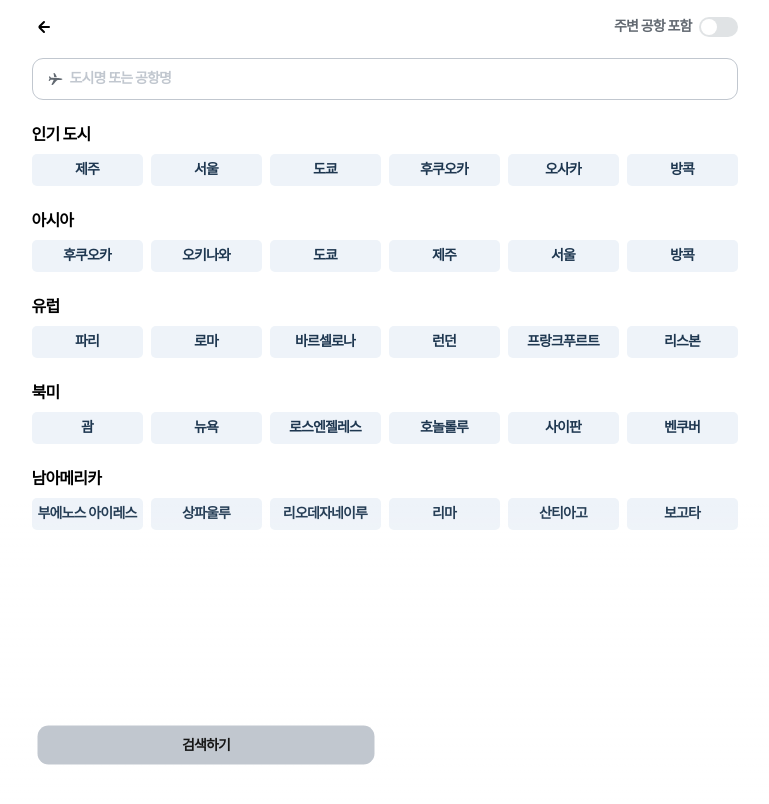
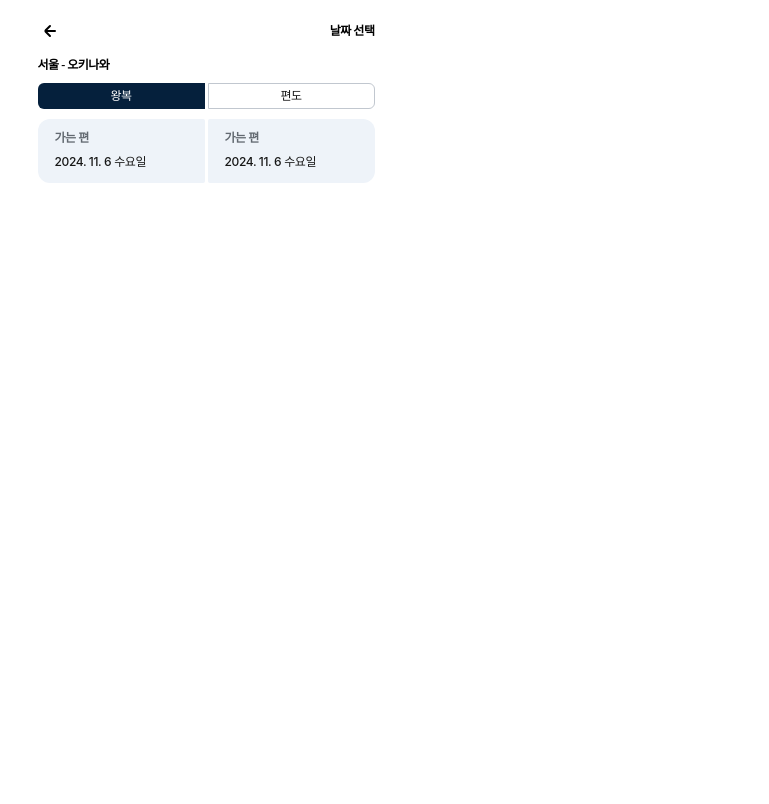
Before and after one commit to heesunee/35-COLLABORATION-WEB-SKYSCANNER, a React (Vite) app: page / in a window 1280 px wide. Shown: the top 804 px of the page, without its empty margins (434-1203 px from the left). Built offline with nearby package versions, Linux system fonts and the light colour scheme.

Commit message:
feat : 캘린더 모달 Top 섹션 구현

```diff
--- /dev/null
+++ b/src/components/home/Calender.tsx
@@ -0,0 +1,5 @@
+const Calender = () => {
+	return <></>;
+};
+
+export default Calender;
--- a/src/components/home/CalenderModal.tsx
+++ b/src/components/home/CalenderModal.tsx
@@ -1,17 +1,137 @@
+import { ArrowLeftBlackIcon } from '@/assets/svg';
+import Calender from '@/components/home/Calender.tsx';
 import PriceModal from '@/components/home/PriceModal.tsx';
+import { flexCssGenerator } from '@/styles/customStyle.ts';
 import { useState } from 'react';
+import styled from 'styled-components';
 
-const CalenderModal = () => {
-	const [isModalOpen, setIsModalOpen] = useState(false);
-	const onModalToggle = () => {
-		setIsModalOpen(!isModalOpen);
+interface props {
+	isOpen: boolean;
+	onModalToggle: () => void;
+}
+const CalenderModal = ({ isOpen = false, onModalToggle }: props) => {
+	const [isPriceModalOpen, setIsPriceModalOpen] = useState(false);
+	const onPriceModalToggle = () => {
+		setIsPriceModalOpen((prev) => !prev);
 	};
 
 	return (
-		<>
-			<PriceModal isVisible={isModalOpen} onModalClose={onModalToggle} />
-		</>
+		<CalenderContainer isOpen={isOpen}>
+			<ContentsWrap>
+				<Header>
+					<ArrowLeftBlackIcon onClick={onModalToggle} />
+					<ModalTitle>날짜 선택</ModalTitle>
+				</Header>
+				<Information>
+					<InforTitle>서울 - 오키나와</InforTitle>
+					<InfoFilter>
+						<InfoFilterLeft>왕복</InfoFilterLeft>
+						<InfoFilterRight>편도</InfoFilterRight>
+					</InfoFilter>
+					<InfoFilter>
+						<InfoGoLeft>
+							<InfoGoTitle>가는 편</InfoGoTitle>
+							<InfoGoContent>2024. 11. 6 수요일</InfoGoContent>
+						</InfoGoLeft>
+						<InfoGoRight>
+							<InfoGoTitle>가는 편</InfoGoTitle>
+							<InfoGoContent>2024. 11. 6 수요일</InfoGoContent>
+						</InfoGoRight>
+					</InfoFilter>
+				</Information>
+				{/*<CalenderInfo>*/}
+				{/*	*/}
+				{/*</CalenderInfo>*/}
+				<Calender />
+			</ContentsWrap>
+			<PriceModal isVisible={isPriceModalOpen} onModalClose={onPriceModalToggle} />
+		</CalenderContainer>
 	);
 };
 
+const CalenderContainer = styled.section<{ isOpen: boolean }>`
+	background-color: ${({ theme }) => theme.colors.white};
+	display: ${({ isOpen }) => (isOpen ? 'block' : 'none')};
+	height: 100%;
+	position: absolute;
+	top: 0;
+	padding: 1.9rem;
+`;
+
+const ContentsWrap = styled.div`
+	${flexCssGenerator('column')}
+`;
+
+const Header = styled.header`
+	${flexCssGenerator('flex', 'space-between', 'center')}
+	width: 100%;
+`;
+const ModalTitle = styled.h2`
+	${({ theme }) => theme.fonts.btn1_eb_12}
+`;
+
+const Information = styled.section`
+	${flexCssGenerator('flex', 'center', 'flex-start', 'column')}
+	margin: 1.4rem 0 2.4rem;
+	gap: 1rem;
+`;
+
+const InforTitle = styled.h3`
+	${({ theme }) => theme.fonts.btn1_eb_12}
+`;
+
+const InfoFilter = styled.div`
+	${flexCssGenerator('flex', 'center')}
+	gap: 0.3rem;
+`;
+
+const InfoBase = styled.div`
+	${({ theme }) => theme.fonts.body6_r_12}
+	width: 16.7rem;
+	height: 2.6rem;
+	flex-shrink: 0;
+	text-align: center;
+	align-content: center;
+`;
+
+const InfoFilterLeft = styled(InfoBase)`
+	color: ${({ theme }) => theme.colors.white};
+	border-radius: 6px 0px 0px 6px;
+	background: ${({ theme }) => theme.colors.darksky};
+`;
+
+const InfoFilterRight = styled(InfoBase)`
+	color: ${({ theme }) => theme.colors.black};
+	border-radius: 0px 6px 6px 0px;
+	border: 1px solid ${({ theme }) => theme.colors.grey30};
+	background: ${({ theme }) => theme.colors.white};
+`;
+
+const InfoGoBase = styled.div`
+	${flexCssGenerator('flex', 'center', 'flex-start', 'column')}
+	width: 167px;
+	flex-shrink: 0;
+	background: ${({ theme }) => theme.colors.skygrey};
+	padding: 1.1rem 1.7rem;
+	gap: 0.6rem;
+`;
+
+const InfoGoLeft = styled(InfoGoBase)`
+	border-radius: 12px 2px 2px 12px;
+`;
+
+const InfoGoRight = styled(InfoGoBase)`
+	border-radius: 2px 12px 12px 2px;
+`;
+
+const InfoGoTitle = styled.h3`
+	${({ theme }) => theme.fonts.btn1_eb_12}
+	color: ${({ theme }) => theme.colors.grey40};
+`;
+
+const InfoGoContent = styled.div`
+	${({ theme }) => theme.fonts.e_body_m_12}
+	color: ${({ theme }) => theme.colors.black};
+`;
+
 export default CalenderModal;
--- a/src/pages/home/index.tsx
+++ b/src/pages/home/index.tsx
@@ -9,12 +9,11 @@ interface IsModalOpenProps {
 
 const Home = () => {
 	const [isModalOpen, setModalOpen] = useState<IsModalOpenProps>({
-		search: true,
-		calender: false,
+		search: false,
+		calender: true,
 	});
 
 	const onModalToggle = (modal: 'search' | 'calender') => {
-		console.log(isModalOpen);
 		setModalOpen({
 			...isModalOpen,
 			[modal]: !isModalOpen[modal],
@@ -24,7 +23,7 @@ const Home = () => {
 	return (
 		<>
 			<SearchModal isOpen={isModalOpen.search} onModalToggle={() => onModalToggle('search')} />
-			<CalenderModal />
+			<CalenderModal isOpen={isModalOpen.calender} onModalToggle={() => onModalToggle('calender')} />
 		</>
 	);
 };
```
Also changed, not shown: package.json (+4 -5 lines), 1 other file (tests, documents, lock files or other folders).
